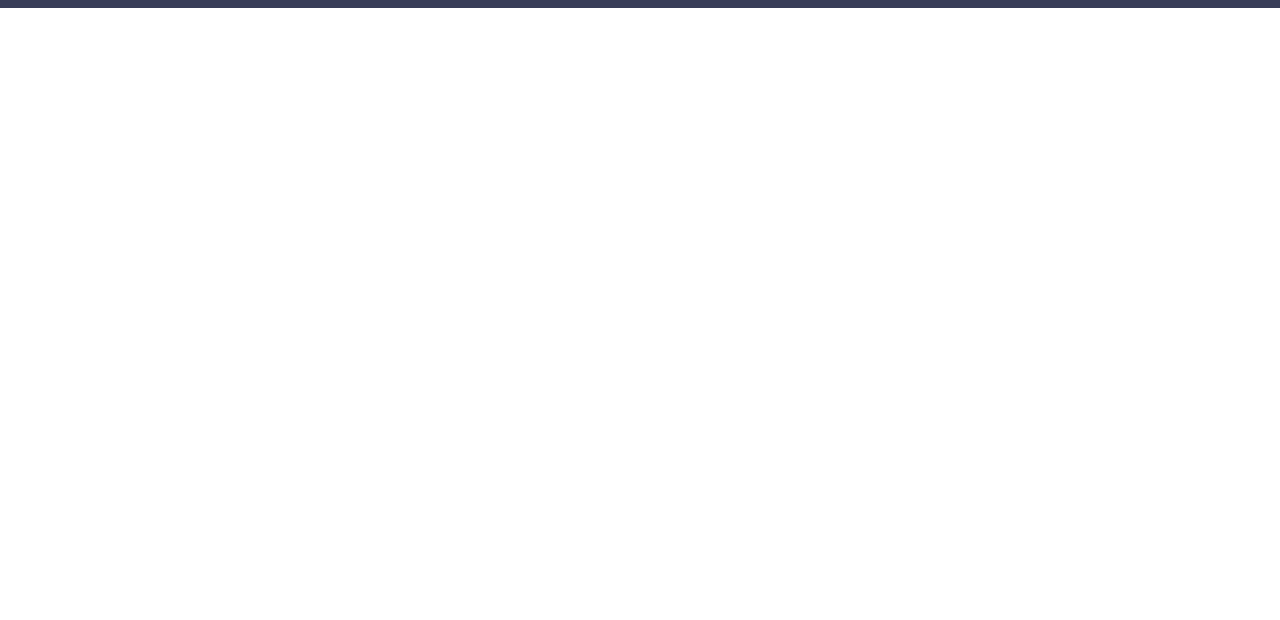
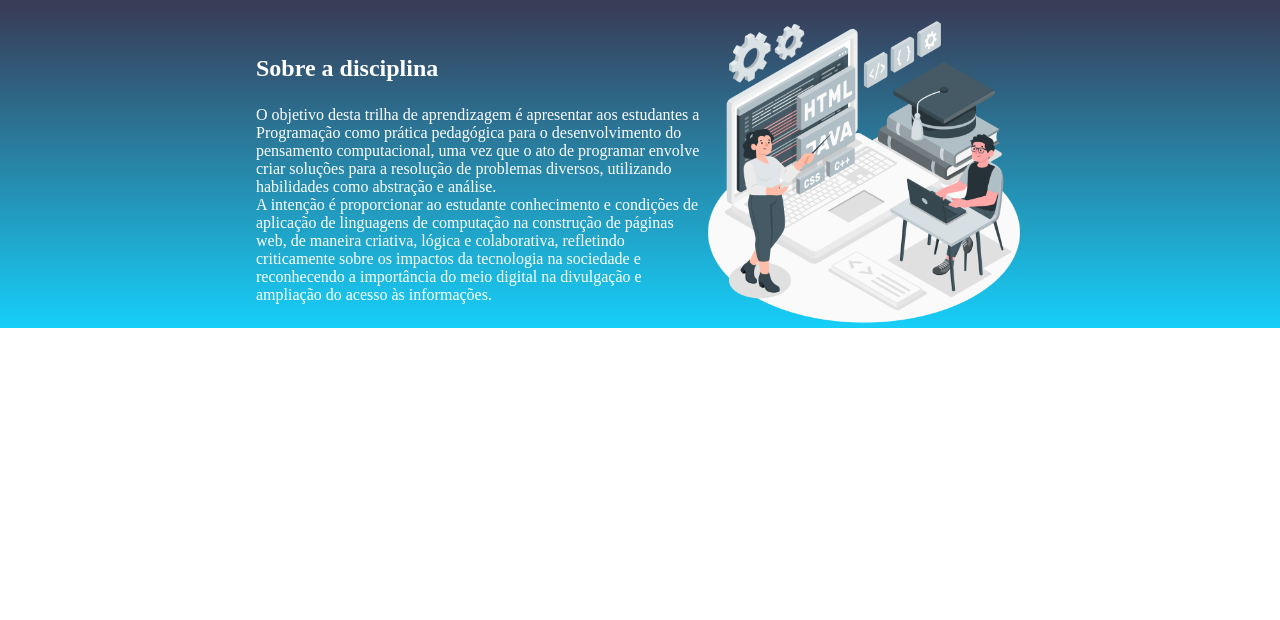
Before and after one commit to marianarccastro/alura-escola, a plain HTML site: page index.html in a window 1280 px wide. Shown: the part 180-800 px from the top of the page. Drawn offline with Linux system fonts and the light colour scheme.

Commit message:
aula4 criando a seção disciplina

```diff
--- a/index.html
+++ b/index.html
@@ -11,10 +11,23 @@
     <header class="cabecalho">
         <img class="cabecalho-imagem" src="logo.png" alt="imagem de um computador e uma pessoa programando, texto Programação I, ao lado da imagem">
         <ul class="cabecalho-lista">
-            <li class="cabecalho-lista-item">Programação I</li>
+            <li class="cabecalho-lista-item">Disciplina</li>
             <li class="cabecalho-lista-item">Professoras</li>
             <li class="cabecalho-lista-item">Turmas</li>
         </ul>
     </header>
+    <section class="disciplina">
+        <div class="disciplina-div-conteudo">
+            <h2 class="disciplina-titulo">Sobre a disciplina</h2>
+            <p class="disciplina-texto-um">O objetivo desta trilha de aprendizagem é apresentar aos estudantes a Programação como prática pedagógica para o desenvolvimento do pensamento computacional, uma vez que o ato de programar envolve criar soluções para a resolução de problemas diversos, utilizando
+            habilidades como abstração e análise.</p>
+            <p class="disciplina-texto-dois">A intenção é proporcionar ao estudante conhecimento e condições de aplicação de linguagens de computação na construção de páginas web, de maneira criativa, lógica
+            e colaborativa, refletindo criticamente sobre os impactos da tecnologia na sociedade e
+            reconhecendo a importância do meio digital na divulgação e ampliação do acesso às
+            informações.</p>
+        </div>
+
+        <img class="disciplina-imagem" src="secao_programacaoI.png" alt="professora ensinando programação">
+    </section>
 </body>
 </html>
--- a/style.css
+++ b/style.css
@@ -16,8 +16,28 @@
     width: 30%;
 }
 
-.cabecalho-lista-item{
+.cabecalho-lista-item {
     display: inline-block;
     margin: 0 16px;
     font-size: 24px;
 }
+
+.disciplina-div-conteudo {
+    width: 35%;
+}
+
+.disciplina {
+    background-image: linear-gradient(#383D58,#16CFF8);
+    color: white;
+    display: flex;
+    justify-content: center;
+    align-items: center;
+}
+
+.disciplina-titulo {
+    padding: 24px 0;
+}
+
+.disciplina-imagem {
+ width: 25%;
+}
```
Also changed, not shown: secao_programacaoI.png (added).
